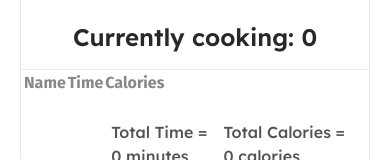
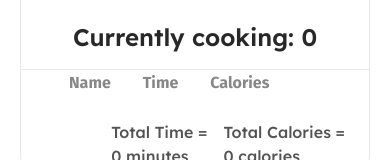
Before and after one commit to sajidhasan-web/chefs-table, a React (Vite) app: page / in a window 390 px wide. Shown: the part 5053-5213 px from the top of the page. Built offline with nearby package versions, Linux system fonts and the light colour scheme.

Commit message:
make responsive the table

```diff
--- a/src/components/Cooking/Cooking.jsx
+++ b/src/components/Cooking/Cooking.jsx
@@ -18,10 +18,10 @@ const Cooking = ({cooking}) => {
              <table className="table-auto fira">
                     <thead className="w-full text-[#878787] font-medium">
                         <tr>
-                            <th className=" lg:px-7 xl:px-[42px] 2xl:px-12"></th>
-                            <th className=" lg:px-7 xl:px-[42px] 2xl:px-12">Name</th>
-                            <th className=" lg:px-7 xl:px-[42px] 2xl:px-12">Time</th>
-                            <th className=" lg:px-7 xl:px-[42px] 2xl:px-12">Calories</th>
+                            <th className="px-4 md:px-8 lg:px-9 xl:px-[42px] 2xl:px-12"></th>
+                            <th className="px-4 md:px-8 lg:px-9 xl:px-[42px] 2xl:px-12">Name</th>
+                            <th className="px-4 md:px-8 lg:px-9 xl:px-[42px] 2xl:px-12">Time</th>
+                            <th className="px-4 md:px-8 lg:px-9 xl:px-[42px] 2xl:px-12">Calories</th>
                         </tr>
                     </thead>
                     <tbody className="w-full">
```
